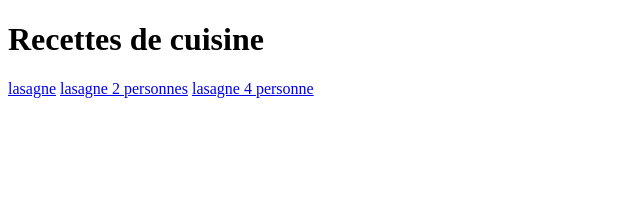
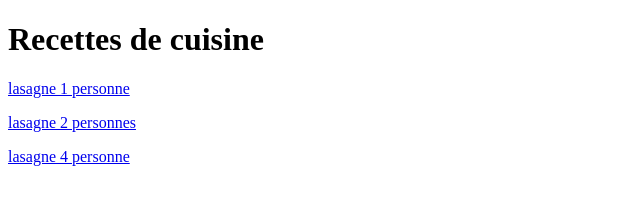
Before and after one commit to xonic34/projet-odin-site, a plain HTML site: page projet odin recette/index.html in a window 1280 px wide. Shown: the whole page, without its empty margins (0-640 px from the left). Drawn offline with Linux system fonts and the light colour scheme.

Commit message:
paragraphe page index

```diff
--- a/projet odin recette/index.html
+++ b/projet odin recette/index.html
@@ -7,9 +7,15 @@
 </head>
 <body>
     <h1>Recettes de cuisine</h1>
-    <a href="recettes/lasagne.html">lasagne</a>
-    <a href="recettes/lasagne2.html">lasagne 2 personnes</a>
-    <a href="recettes/lasagne3.html">lasagne 4 personne</a>
+    <p>
+    <a href="recettes/lasagne.html">lasagne 1 personne</a>
+    </p>
+
+    <p><a href="recettes/lasagne2.html">lasagne 2 personnes</a>
+    </p>
+
+    <p></p><a href="recettes/lasagne3.html">lasagne 4 personne</a>
+    </p>
 
 
 </body>
```
